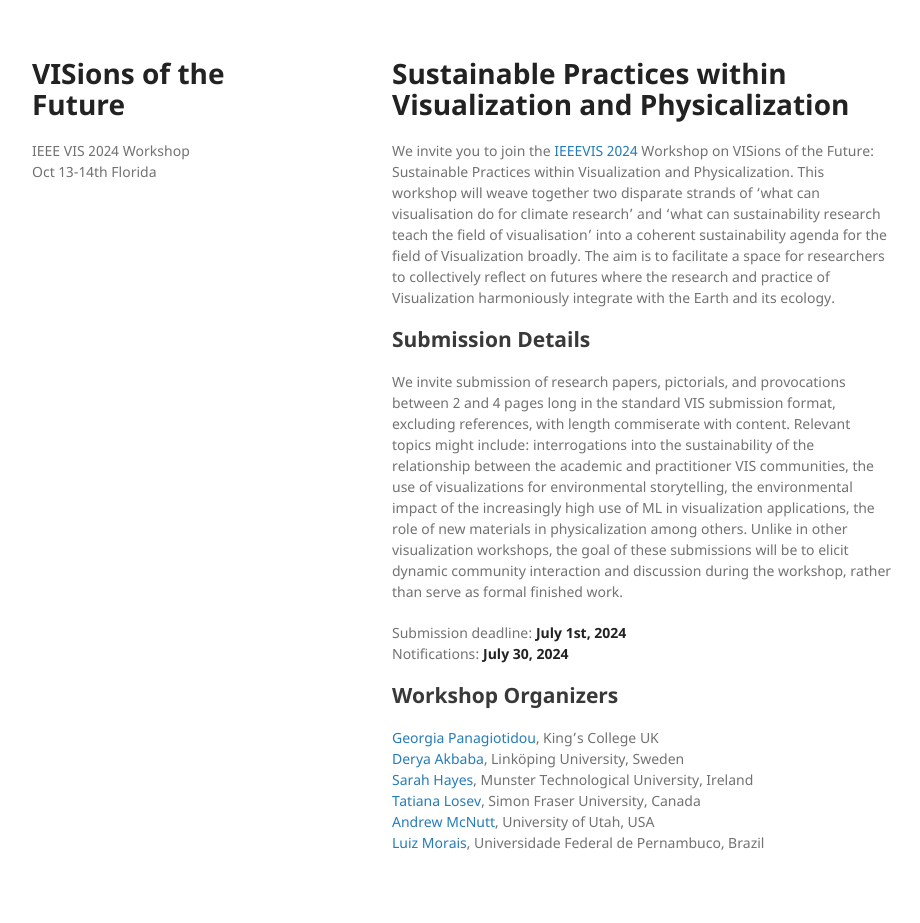
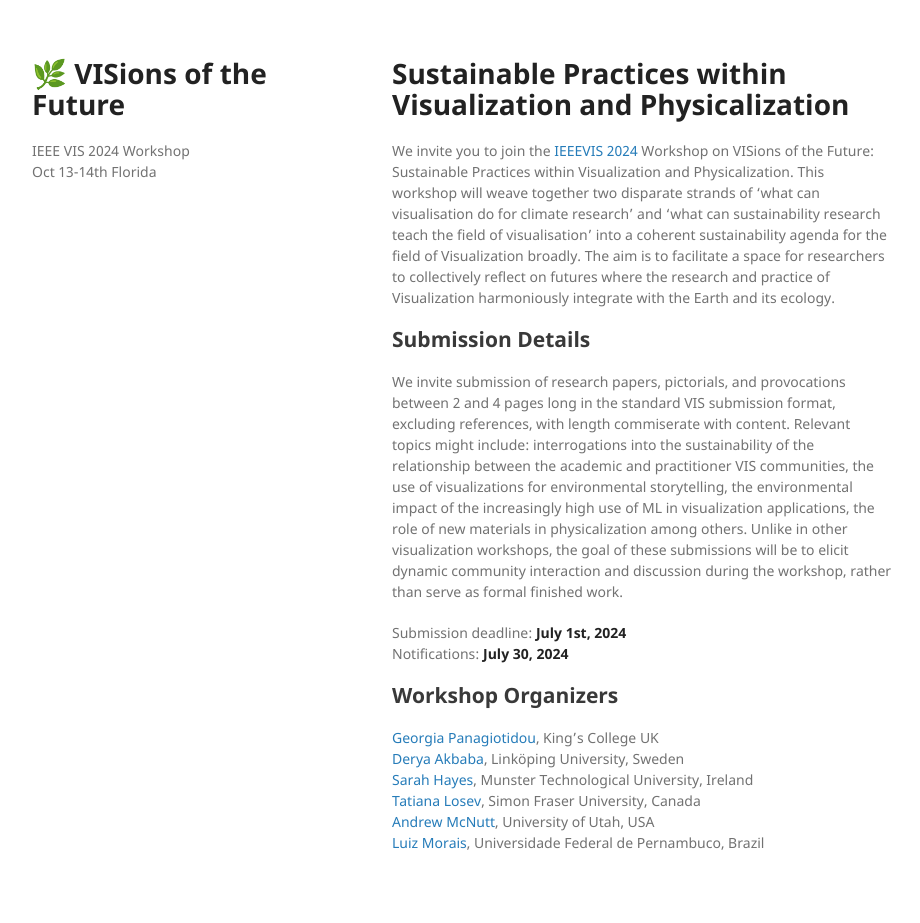
Before and after one commit to visionsofthefuture/visionsofthefuture.github.io, a Jekyll site: the page built from index.md, in a window 1280 px wide. Shown: the whole page, without its empty margins (178-1098 px from the left). Built offline with Jekyll 4.4.1, drawn with Linux system fonts in a browser that asks for light colours.

Commit message:
added tree icon

```diff
--- a/_config.yml
+++ b/_config.yml
@@ -1,4 +1,4 @@
-title: VISions of the Future
+title: 🌿 VISions of the Future
 logo:
 description: IEEE VIS 2024 Workshop <br> Oct 13-14th Florida
 show_downloads: false
```
